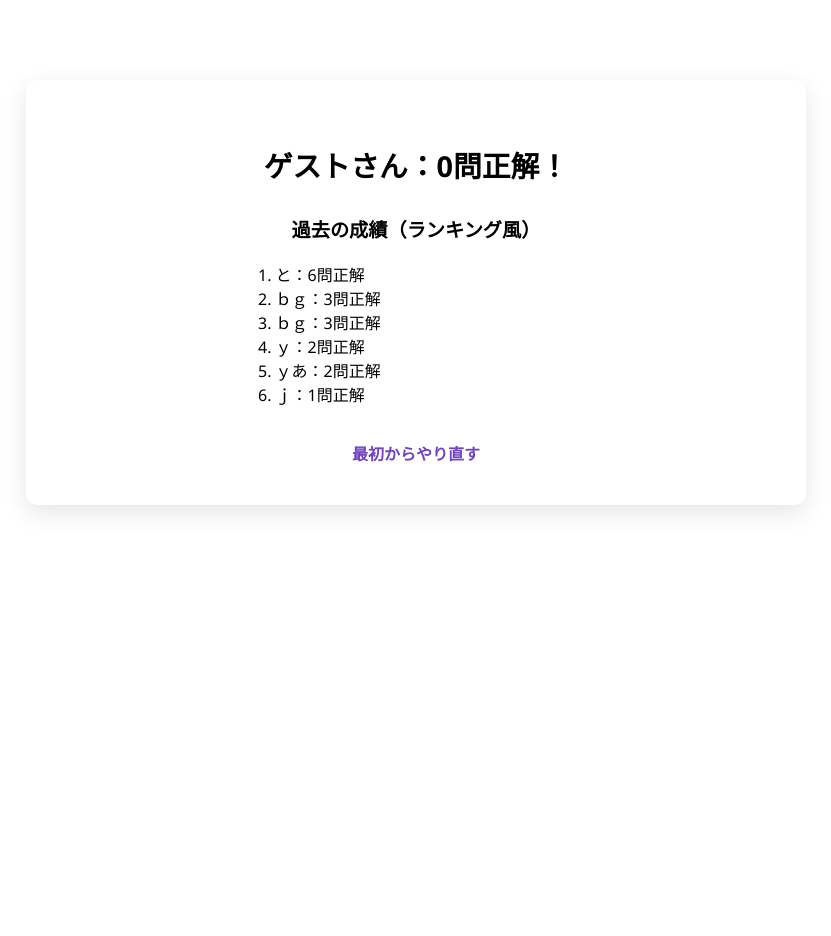
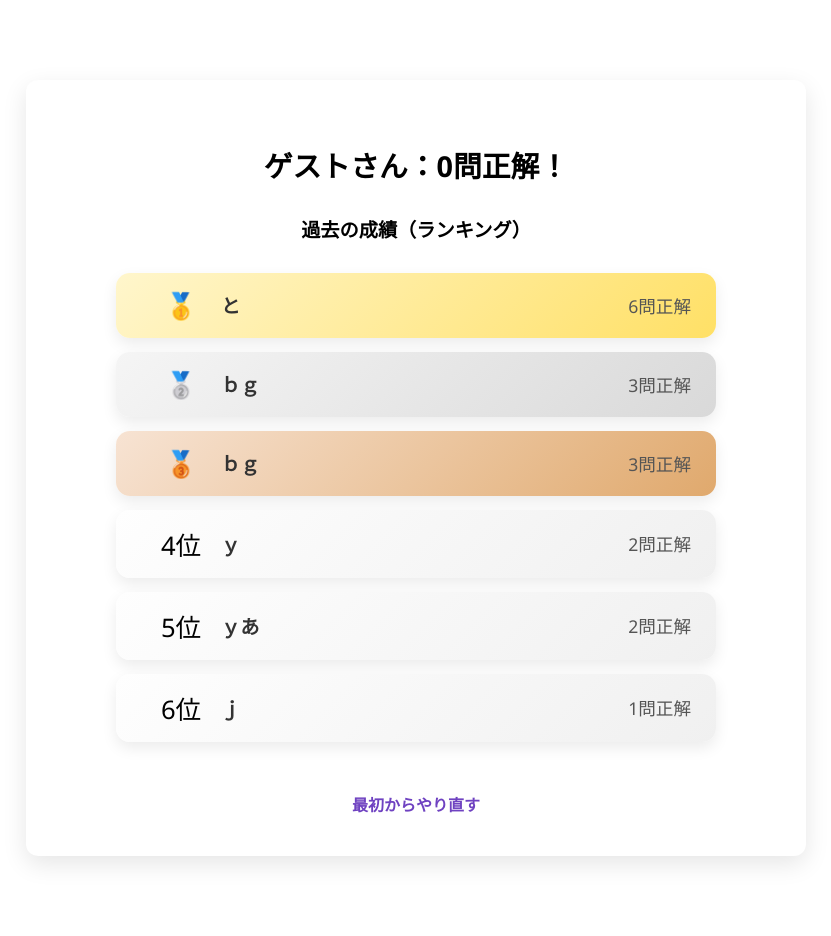
Before and after one commit to tdc202211/P_C, a Flask app: page /result in a window 1280 px wide. Shown: the whole page, without its empty margins (224-1055 px from the left). Before the commit the page ends 513 px from the top, so only its background shows below. Run offline with Flask 3, Linux system fonts and the light colour scheme; data comes from the database, SQL or seed files in the repository; both versions use the stored data as it was after the commit.

Commit message:
ランキング

```diff
--- a/static/style.css
+++ b/static/style.css
@@ -216,3 +216,58 @@ body, html {
 .red-bg {
   background-color: #f70707;  /* うすい赤 */
 }
+
+.ranking-list {
+  list-style: none;
+  padding: 0;
+  margin: 30px auto;
+  max-width: 600px;
+}
+
+.ranking-item {
+  display: flex;
+  justify-content: space-between;
+  align-items: center;
+  background: linear-gradient(135deg, #fefefe, #f0f0f0);
+  padding: 15px 25px;
+  margin-bottom: 14px;
+  border-radius: 14px;
+  box-shadow: 0 6px 15px rgba(0, 0, 0, 0.08);
+  transition: transform 0.2s, box-shadow 0.3s;
+}
+
+.ranking-item:hover {
+  transform: translateY(-4px);
+  box-shadow: 0 10px 20px rgba(0, 0, 0, 0.15);
+}
+
+.rank-number {
+  font-size: 1.6em;
+  width: 80px;
+  text-align: center;
+}
+
+.rank-name {
+  flex: 1;
+  font-size: 1.2em;
+  font-weight: 600;
+  color: #333;
+}
+
+.rank-score {
+  font-size: 1.1em;
+  color: #555;
+}
+
+/* 上位3人だけ特別な背景と色 */
+.ranking-item.gold {
+  background: linear-gradient(135deg, #fff6cc, #ffe066);
+}
+
+.ranking-item.silver {
+  background: linear-gradient(135deg, #f5f5f5, #d9d9d9);
+}
+
+.ranking-item.bronze {
+  background: linear-gradient(135deg, #f7e3d3, #e0a96d);
+}
--- a/templates/result.html
+++ b/templates/result.html
@@ -9,12 +9,24 @@
   <div class="result-container">
     <h2>{{ name }}さん：{{ score }}問正解！</h2>
 
-    <h3>過去の成績（ランキング風）</h3>
-    <ol>
-      {% for n, s in rankings %}
-        <li>{{ n }}：{{ s }}問正解</li>
-      {% endfor %}
-    </ol>
+    <h3>過去の成績（ランキング）</h3>
+<ol class="ranking-list">
+  {% for n, s in rankings %}
+    <li class="ranking-item {% if loop.index0 == 0 %}gold{% elif loop.index0 == 1 %}silver{% elif loop.index0 == 2 %}bronze{% endif %}">
+      <span class="rank-number">
+        {% if loop.index0 == 0 %}🥇
+        {% elif loop.index0 == 1 %}🥈
+        {% elif loop.index0 == 2 %}🥉
+        {% else %}{{ loop.index }}位
+        {% endif %}
+      </span>
+      <span class="rank-name">{{ n }}</span>
+      <span class="rank-score">{{ s }}問正解</span>
+    </li>
+  {% endfor %}
+</ol>
+
+
 
     <a href="/" class="restart-link">最初からやり直す</a>
   </div>
```
Also changed, not shown: quiz.db.
